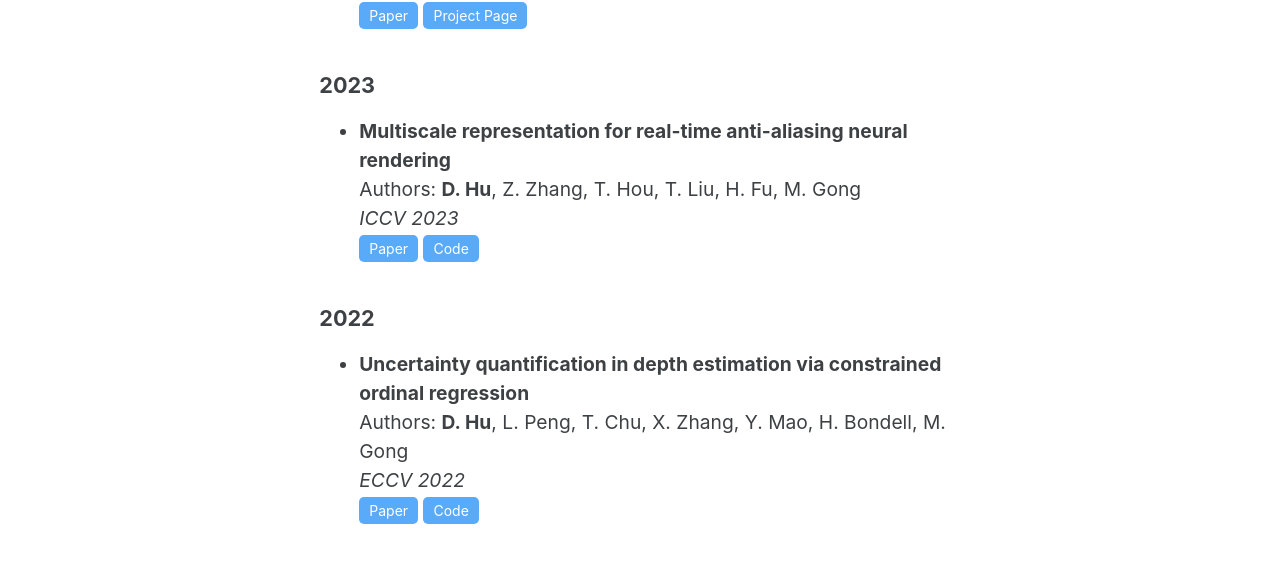
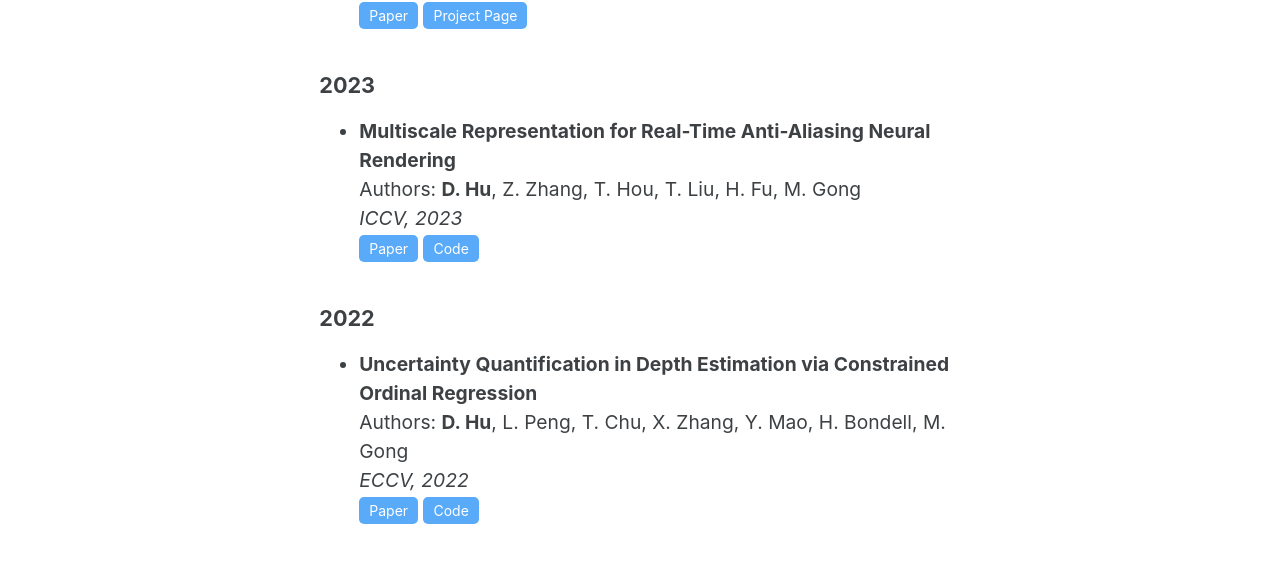
Before and after one commit to timmy11hu/timmy11hu.github.io, a Jekyll site: the page built from _pages/publication.md, in a window 1280 px wide and 1368 px high. Shown: the part 603-1183 px from the top of the window. Built offline with Jekyll 4.4.1, drawn with Linux system fonts in a browser that asks for light colours; cached includes are drawn as plain includes.

```diff
--- a/_pages/publication.md
+++ b/_pages/publication.md
@@ -47,9 +47,9 @@ author_profile: true
   </a>
 
 ### 2023
-- **Multiscale representation for real-time anti-aliasing neural rendering**
+- **Multiscale Representation for Real-Time Anti-Aliasing Neural Rendering**
   Authors: **D. Hu**, Z. Zhang, T. Hou, T. Liu, H. Fu, M. Gong
-  *ICCV 2023*
+  *ICCV, 2023*
   <a href="https://openaccess.thecvf.com/content/ICCV2023/papers/Hu_Multiscale_Representation_for_Real-Time_Anti-Aliasing_Neural_Rendering_ICCV_2023_paper.pdf" target="_blank" style="text-decoration: none;">
   <button style="padding: 5px 10px; font-size: 14px; cursor: pointer; background-color:rgb(90, 170, 250); color: white; border: none; border-radius: 5px;">
     Paper
@@ -62,9 +62,9 @@ author_profile: true
   </a>
 
 ### 2022
-- **Uncertainty quantification in depth estimation via constrained ordinal regression**
+- **Uncertainty Quantification in Depth Estimation via Constrained Ordinal Regression**
   Authors: **D. Hu**, L. Peng, T. Chu, X. Zhang, Y. Mao, H. Bondell, M. Gong
-  *ECCV 2022*
+  *ECCV, 2022*
   <a href="https://www.ecva.net/papers/eccv_2022/papers_ECCV/papers/136620229.pdf" target="_blank" style="text-decoration: none;">
   <button style="padding: 5px 10px; font-size: 14px; cursor: pointer; background-color:rgb(90, 170, 250); color: white; border: none; border-radius: 5px;">
     Paper
```
